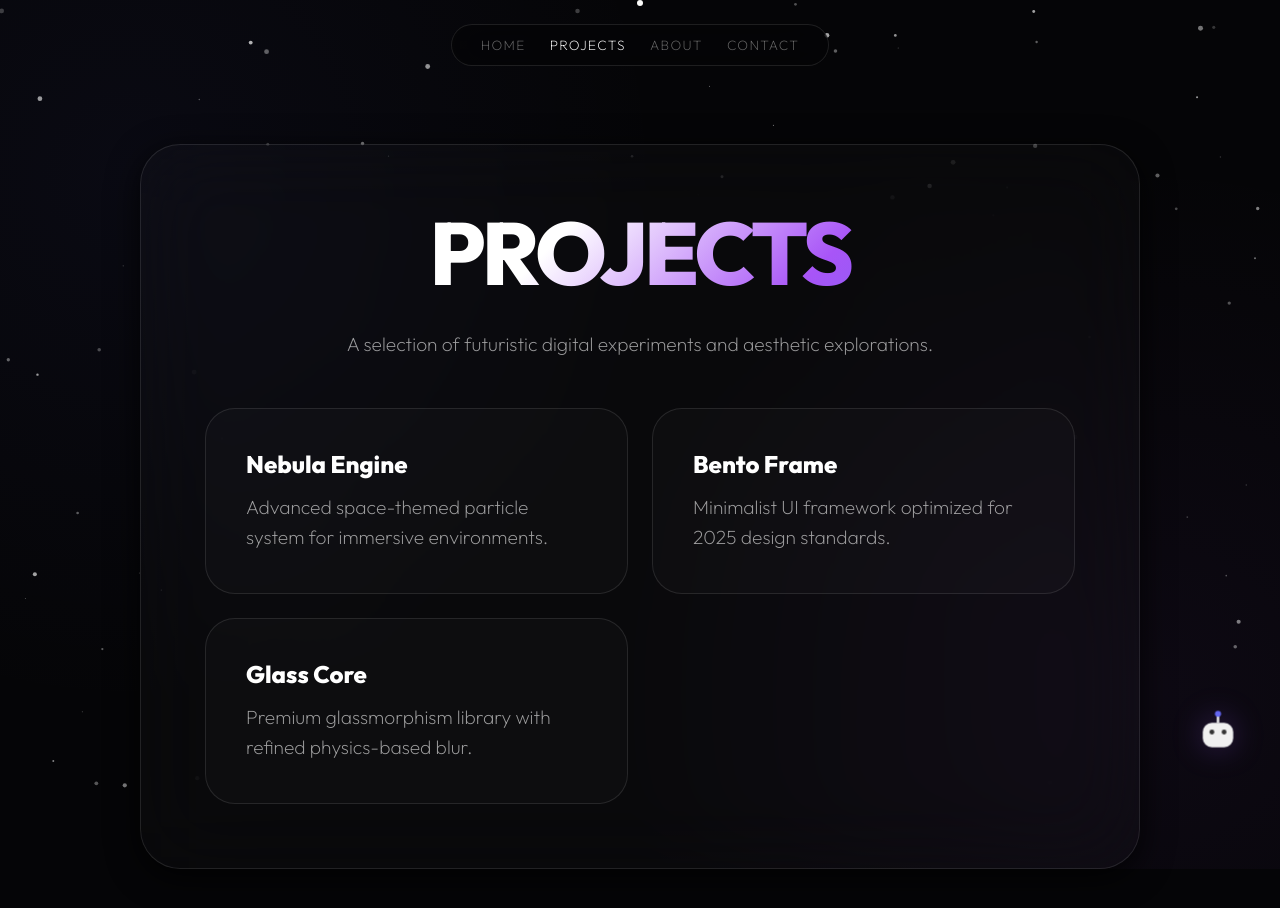
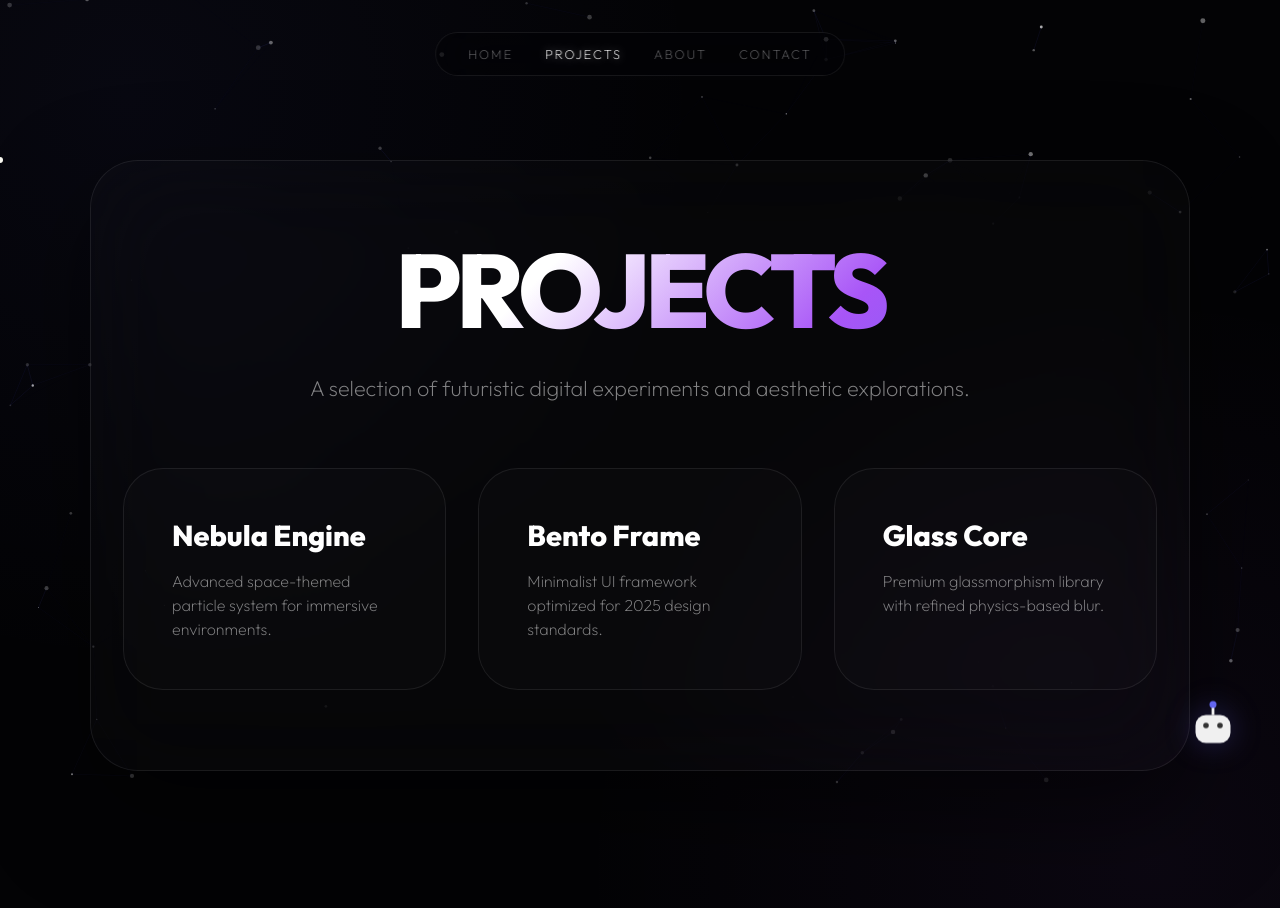
Before and after one commit to sunyoong/ethereal-portfolio, a website built with Vite: page projects.html in a window 1280 px wide. Before the commit the page ends 869 px from the top, so only its background shows below. Built offline with nearby package versions, Linux system fonts and the light colour scheme.

Commit message:
Hyper-Enhance design: Neural particles, 3D tilts, and scroll reveals

```diff
--- a/main.js
+++ b/main.js
@@ -1,52 +1,63 @@
-// --- 2025 Bento Particle Engine ---
+// --- 2025 Hyper-Particle Engine (Neural Style) ---
 const canvas = document.getElementById('space-canvas');
 const ctx = canvas.getContext('2d');
 let particles = [];
 let width, height;
-let mouse = { x: 0, y: 0 };
+let mouse = { x: -100, y: -100 };
 
 function initCanvas() {
     width = canvas.width = window.innerWidth;
     height = canvas.height = window.innerHeight;
     particles = [];
-    const count = Math.min(window.innerWidth / 10, 150);
+    const count = Math.min(window.innerWidth / 8, 120);
     for (let i = 0; i < count; i++) {
         particles.push({
             x: Math.random() * width,
             y: Math.random() * height,
-            vx: (Math.random() - 0.5) * 0.2,
-            vy: (Math.random() - 0.5) * 0.2,
+            vx: (Math.random() - 0.5) * 0.3,
+            vy: (Math.random() - 0.5) * 0.3,
             size: Math.random() * 2 + 0.5,
-            opacity: Math.random() * 0.5 + 0.2,
-            baseX: 0, baseY: 0
+            opacity: Math.random() * 0.5 + 0.2
         });
     }
 }
 
 function draw() {
     ctx.clearRect(0, 0, width, height);
-    particles.forEach(p => {
-        // Subtle drift
+
+    for (let i = 0; i < particles.length; i++) {
+        const p = particles[i];
         p.x += p.vx;
         p.y += p.vy;
 
-        // Mouse Parallax
-        const dx = mouse.x - width / 2;
-        const dy = mouse.y - height / 2;
-        const px = p.x + (dx * 0.02);
-        const py = p.y + (dy * 0.02);
+        // Parallax drift based on mouse
+        const dxM = (mouse.x - width / 2) * 0.01;
+        const dyM = (mouse.y - height / 2) * 0.01;
+        const drawX = p.x + dxM;
+        const drawY = p.y + dyM;
 
-        ctx.fillStyle = `rgba(255, 255, 255, ${p.opacity * (Math.sin(Date.now() * 0.001 + p.size) * 0.3 + 0.7)})`;
+        ctx.fillStyle = `rgba(255, 255, 255, ${p.opacity * (Math.sin(Date.now() * 0.001 + i) * 0.3 + 0.7)})`;
         ctx.beginPath();
-        ctx.arc(px, py, p.size, 0, Math.PI * 2);
+        ctx.arc(drawX, drawY, p.size, 0, Math.PI * 2);
         ctx.fill();
 
-        // Wrap around
-        if (p.x < 0) p.x = width;
-        if (p.x > width) p.x = 0;
-        if (p.y < 0) p.y = height;
-        if (p.y > height) p.y = 0;
-    });
+        // Neural connections
+        for (let j = i + 1; j < particles.length; j++) {
+            const p2 = particles[j];
+            const dist = Math.hypot(p.x - p2.x, p.y - p2.y);
+            if (dist < 100) {
+                ctx.strokeStyle = `rgba(99, 102, 241, ${0.2 * (1 - dist / 100)})`;
+                ctx.lineWidth = 0.5;
+                ctx.beginPath();
+                ctx.moveTo(drawX, drawY);
+                ctx.lineTo(p2.x + dxM, p2.y + dyM);
+                ctx.stroke();
+            }
+        }
+
+        if (p.x < 0) p.x = width; if (p.x > width) p.x = 0;
+        if (p.y < 0) p.y = height; if (p.y > height) p.y = 0;
+    }
     requestAnimationFrame(draw);
 }
 
@@ -55,74 +66,82 @@ document.addEventListener('mousemove', (e) => {
     mouse.x = e.clientX;
     mouse.y = e.clientY;
 
-    // Update tiny cursor dot
+    // Tiny cursor follow
     const dot = document.getElementById('cursor-dot');
     if (dot) {
         dot.style.left = e.clientX + 'px';
         dot.style.top = e.clientY + 'px';
     }
 
-    // Interactive spotlight for bento items
-    const items = document.querySelectorAll('.item');
+    // 3D Card Tilt & Spotlight
+    const items = document.querySelectorAll('.item, .container');
     items.forEach(item => {
         const rect = item.getBoundingClientRect();
         const x = e.clientX - rect.left;
         const y = e.clientY - rect.top;
         item.style.setProperty('--x', `${x}px`);
         item.style.setProperty('--y', `${y}px`);
+
+        if (item.classList.contains('item')) {
+            const centerX = rect.width / 2;
+            const centerY = rect.height / 2;
+            const rotateX = (centerY - y) / 10;
+            const rotateY = (x - centerX) / 10;
+            item.style.transform = `perspective(1000px) rotateX(${rotateX}deg) rotateY(${rotateY}deg) translateY(-5px)`;
+        }
     });
+});
+
+document.addEventListener('mouseleave', () => {
+    document.querySelectorAll('.item').forEach(item => item.style.transform = '');
 });
 
 initCanvas();
 draw();
 
-// --- Tiny Cursor Hover Logic ---
-const interactive = document.querySelectorAll('a, button, #mascot, #tagline');
+// --- Tiny Cursor Interaction ---
+const interactive = document.querySelectorAll('a, button, #mascot, #tagline, .item');
 interactive.forEach(el => {
-    el.addEventListener('mouseenter', () => {
-        document.getElementById('cursor-dot').classList.add('active');
-    });
-    el.addEventListener('mouseleave', () => {
-        document.getElementById('cursor-dot').classList.remove('active');
-    });
+    el.addEventListener('mouseenter', () => document.getElementById('cursor-dot').classList.add('active'));
+    el.addEventListener('mouseleave', () => document.getElementById('cursor-dot').classList.remove('active'));
 });
 
-// --- Simple Active Nav ---
+// --- Scroll Reveal ---
+const observer = new IntersectionObserver((entries) => {
+    entries.forEach(entry => {
+        if (entry.isIntersecting) {
+            entry.target.style.opacity = 1;
+            entry.target.style.transform = 'translateY(0) scale(1)';
+        }
+    });
+}, { threshold: 0.1 });
+
+document.querySelectorAll('.item, h1, p').forEach(el => {
+    el.style.opacity = 0;
+    el.style.transform = 'translateY(30px) scale(0.95)';
+    el.style.transition = 'all 0.8s cubic-bezier(0.16, 1, 0.3, 1)';
+    observer.observe(el);
+});
+
+// --- Active Nav ---
 const path = window.location.pathname;
 document.querySelectorAll('nav a').forEach(link => {
     const href = link.getAttribute('href');
-    if (path.endsWith(href) || (path.endsWith('/') && href === 'index.html')) {
-        link.classList.add('active');
+    if (path.endsWith(href) || (path.endsWith('/') && href === 'index.html')) link.classList.add('active');
+});
+
+// --- Click Sparks ---
+document.addEventListener('mousedown', (e) => {
+    for (let i = 0; i < 8; i++) {
+        const s = document.createElement('div');
+        s.style.cssText = `position:fixed;width:4px;height:4px;background:white;border-radius:50%;left:${e.clientX}px;top:${e.clientY}px;pointer-events:none;z-index:9999;transition:all 0.8s cubic-bezier(0.16,1,0.3,1);`;
+        document.body.appendChild(s);
+        const angle = Math.random() * Math.PI * 2;
+        const dist = 60 + Math.random() * 60;
+        requestAnimationFrame(() => {
+            s.style.transform = `translate(${Math.cos(angle) * dist}px, ${Math.sin(angle) * dist}px) scale(0)`;
+            s.style.opacity = '0';
+        });
+        setTimeout(() => s.remove(), 800);
     }
 });
-
-// --- Mouse-click Sparkle (Minimal 2025) ---
-document.addEventListener('mousedown', (e) => {
-    for (let i = 0; i < 6; i++) {
-        const s = document.createElement('div');
-        s.style.cssText = `
-            position: fixed;
-            width: 4px;
-            height: 4px;
-            background: white;
-            border-radius: 50%;
-            left: ${e.clientX}px;
-            top: ${e.clientY}px;
-            pointer-events: none;
-            z-index: 9999;
-            transition: all 0.6s cubic-bezier(0.16, 1, 0.3, 1);
-        `;
-        document.body.appendChild(s);
-
-        const angle = Math.random() * Math.PI * 2;
-        const dist = 50 + Math.random() * 50;
-        const tx = Math.cos(angle) * dist;
-        const ty = Math.sin(angle) * dist;
-
-        requestAnimationFrame(() => {
-            s.style.transform = `translate(${tx}px, ${ty}px) scale(0)`;
-            s.style.opacity = '0';
-        });
-        setTimeout(() => s.remove(), 600);
-    }
-});
--- a/style.css
+++ b/style.css
@@ -1,13 +1,12 @@
 :root {
     --primary: #6366f1;
     --secondary: #a855f7;
-    --bg: #050507;
+    --bg: #030305;
     --text: #ffffff;
     --glass: rgba(255, 255, 255, 0.03);
-    --glass-border: rgba(255, 255, 255, 0.1);
+    --glass-border: rgba(255, 255, 255, 0.08);
     --accent: #10b981;
-    --bento-bg: rgba(255, 255, 255, 0.02);
-    --card-shadow: 0 8px 32px 0 rgba(0, 0, 0, 0.8);
+    --bento-bg: rgba(255, 255, 255, 0.015);
 }
 
 * {
@@ -16,7 +15,6 @@
     box-sizing: border-box;
     font-family: 'Outfit', sans-serif;
     cursor: none !important;
-    /* Hide default for tiny cursor */
 }
 
 body {
@@ -24,15 +22,11 @@ body {
     color: var(--text);
     overflow-x: hidden;
     min-height: 100vh;
-    display: flex;
-    flex-direction: column;
-    align-items: center;
     background-image:
-        radial-gradient(circle at 10% 20%, rgba(99, 102, 241, 0.05) 0%, transparent 40%),
-        radial-gradient(circle at 90% 80%, rgba(168, 85, 247, 0.05) 0%, transparent 40%);
+        radial-gradient(circle at 10% 10%, rgba(99, 102, 241, 0.05) 0%, transparent 40%),
+        radial-gradient(circle at 90% 90%, rgba(168, 85, 247, 0.05) 0%, transparent 40%);
 }
 
-/* --- Tiny Elegant Cursor --- */
 #cursor-dot {
     position: fixed;
     width: 6px;
@@ -43,58 +37,47 @@ body {
     z-index: 10000;
     transition: transform 0.2s cubic-bezier(0.19, 1, 0.22, 1);
     mix-blend-mode: difference;
+    transform: translate(-50%, -50%);
 }
 
 #cursor-dot.active {
-    transform: scale(8);
-    background: rgba(255, 255, 255, 0.1);
-    border: 1px solid rgba(255, 255, 255, 0.5);
+    transform: translate(-50%, -50%) scale(10);
+    background: rgba(255, 255, 255, 0.05);
+    border: 0.1px solid rgba(255, 255, 255, 0.3);
 }
 
-/* --- Responsive Navigation --- */
 nav {
     position: fixed;
-    top: 1.5rem;
+    top: 2rem;
+    left: 50%;
+    transform: translateX(-50%);
     z-index: 1000;
     display: flex;
-    gap: 1.5rem;
-    background: rgba(5, 5, 7, 0.7);
-    backdrop-filter: blur(20px);
-    -webkit-backdrop-filter: blur(20px);
-    padding: 0.7rem 1.8rem;
+    gap: 2rem;
+    background: rgba(3, 3, 5, 0.6);
+    backdrop-filter: blur(25px);
+    -webkit-backdrop-filter: blur(25px);
+    padding: 0.8rem 2rem;
     border-radius: 100px;
     border: 1px solid var(--glass-border);
-    animation: slideDown 0.8s cubic-bezier(0.16, 1, 0.3, 1);
-}
-
-@keyframes slideDown {
-    from {
-        transform: translateY(-100%);
-        opacity: 0;
-    }
-
-    to {
-        transform: translateY(0);
-        opacity: 1;
-    }
 }
 
 nav a {
     color: rgba(255, 255, 255, 0.4);
     text-decoration: none;
     font-weight: 500;
-    font-size: 0.85rem;
+    font-size: 0.8rem;
     text-transform: uppercase;
-    letter-spacing: 0.1em;
-    transition: all 0.3s ease;
+    letter-spacing: 0.15em;
+    transition: 0.3s;
 }
 
 nav a:hover,
 nav a.active {
-    color: var(--text);
+    color: white;
+    text-shadow: 0 0 10px rgba(255, 255, 255, 0.5);
 }
 
-/* --- Atmospheric Background --- */
 #space-canvas {
     position: fixed;
     top: 0;
@@ -104,181 +87,133 @@ nav a.active {
     z-index: -2;
 }
 
-/* --- Mascot Pinned & Interactive --- */
 #mascot {
     position: fixed;
     bottom: 2rem;
     right: 2rem;
-    width: 60px;
-    height: 60px;
+    width: 70px;
+    height: 70px;
     z-index: 500;
-    pointer-events: auto;
-    filter: drop-shadow(0 0 15px rgba(99, 102, 241, 0.4));
+    filter: drop-shadow(0 0 15px rgba(99, 102, 241, 0.3));
     animation: breathing 4s ease-in-out infinite;
-    transition: all 0.3s cubic-bezier(0.175, 0.885, 0.32, 1.275);
+    transition: 0.5s cubic-bezier(0.175, 0.885, 0.32, 1.275);
 }
 
 #mascot:hover {
-    transform: scale(1.2) rotate(10deg);
+    transform: scale(1.2) rotate(15deg);
+    filter: drop-shadow(0 0 25px var(--secondary));
 }
 
 @keyframes breathing {
 
     0%,
     100% {
-        transform: translateY(0) scale(1);
-        filter: drop-shadow(0 0 10px rgba(99, 102, 241, 0.2));
+        transform: translateY(0);
     }
 
     50% {
-        transform: translateY(-12px) scale(1.03);
-        filter: drop-shadow(0 0 20px rgba(168, 85, 247, 0.4));
+        transform: translateY(-15px);
     }
 }
 
-/* --- Bento Container --- */
 .container {
-    margin-top: 18vh;
-    padding: 4rem;
+    margin: 20vh auto 10vh;
+    padding: 5rem 2rem;
     background: var(--bento-bg);
-    backdrop-filter: blur(40px);
-    -webkit-backdrop-filter: blur(40px);
+    backdrop-filter: blur(50px);
+    -webkit-backdrop-filter: blur(50px);
     border: 1px solid var(--glass-border);
-    border-radius: 40px;
+    border-radius: 48px;
     text-align: center;
-    z-index: 10;
-    max-width: 1000px;
+    max-width: 1100px;
     width: 90%;
-    box-shadow: var(--card-shadow);
-    animation: fadeInScale 1s cubic-bezier(0.16, 1, 0.3, 1);
-}
-
-@keyframes fadeInScale {
-    from {
-        opacity: 0;
-        transform: scale(0.95) translateY(20px);
-    }
-
-    to {
-        opacity: 1;
-        transform: scale(1) translateY(0);
-    }
+    box-shadow: 0 40px 100px rgba(0, 0, 0, 0.5);
+    perspective: 1000px;
 }
 
 h1 {
-    font-size: clamp(2.2rem, 10vw, 5.5rem);
+    font-size: clamp(2.5rem, 12vw, 6.5rem);
     font-weight: 800;
-    line-height: 1;
+    line-height: 0.95;
     margin-bottom: 2rem;
     background: linear-gradient(135deg, #fff 40%, var(--secondary), var(--primary));
     -webkit-background-clip: text;
     -webkit-text-fill-color: transparent;
-    letter-spacing: -0.04em;
-    animation: revealText 1.2s cubic-bezier(0.16, 1, 0.3, 1);
-}
-
-@keyframes revealText {
-    from {
-        transform: translateY(30px);
-        opacity: 0;
-    }
-
-    to {
-        transform: translateY(0);
-        opacity: 1;
-    }
+    letter-spacing: -0.05em;
 }
 
 p {
-    font-size: 1.2rem;
-    color: rgba(255, 255, 255, 0.6);
-    line-height: 1.6;
-    max-width: 700px;
+    font-size: 1.35rem;
+    color: rgba(255, 255, 255, 0.5);
+    line-height: 1.5;
+    max-width: 750px;
     margin: 0 auto;
     font-weight: 200;
 }
 
-/* --- Bento Grid Items --- */
 .grid {
     display: grid;
-    grid-template-columns: repeat(auto-fit, minmax(280px, 1fr));
-    gap: 1.5rem;
-    margin-top: 3rem;
+    grid-template-columns: repeat(auto-fit, minmax(300px, 1fr));
+    gap: 2rem;
+    margin-top: 4rem;
     width: 100%;
 }
 
 .item {
-    background: rgba(255, 255, 255, 0.02);
+    background: rgba(255, 255, 255, 0.015);
     border: 1px solid var(--glass-border);
-    padding: 2.5rem;
-    border-radius: 30px;
+    padding: 3rem;
+    border-radius: 40px;
     text-align: left;
-    transition: all 0.4s cubic-bezier(0.23, 1, 0.32, 1);
+    transition: transform 0.1s ease-out, background 0.4s, border 0.4s;
     position: relative;
     overflow: hidden;
+    transform-style: preserve-3d;
 }
 
-.item::before {
+.item::after {
     content: '';
     position: absolute;
     top: 0;
     left: 0;
     width: 100%;
     height: 100%;
-    background: radial-gradient(circle at var(--x) var(--y), rgba(255, 255, 255, 0.08) 0%, transparent 50%);
+    background: radial-gradient(circle at var(--x) var(--y), rgba(255, 255, 255, 0.1) 0%, transparent 60%);
     pointer-events: none;
     opacity: 0;
     transition: opacity 0.3s;
 }
 
 .item:hover {
-    background: rgba(255, 255, 255, 0.05);
-    transform: translateY(-8px);
-    border-color: rgba(255, 255, 255, 0.2);
+    background: rgba(255, 255, 255, 0.04);
+    border-color: rgba(255, 255, 255, 0.3);
 }
 
-.item:hover::before {
+.item:hover::after {
     opacity: 1;
 }
 
-.item h2,
 .item h3 {
-    margin-bottom: 0.8rem;
+    font-size: 1.8rem;
+    margin-bottom: 1rem;
     color: #fff;
-    font-size: 1.5rem;
+    transform: translateZ(20px);
 }
 
-/* --- Responsive Adjustments --- */
+.item p {
+    font-size: 1rem;
+    transform: translateZ(10px);
+}
+
 @media (max-width: 768px) {
     .container {
-        padding: 2rem;
-        margin-top: 15vh;
-        border-radius: 30px;
+        padding: 3rem 1.5rem;
+        border-radius: 32px;
     }
 
     nav {
         gap: 1rem;
-        padding: 0.6rem 1.2rem;
-    }
-
-    nav a {
-        font-size: 0.75rem;
-    }
-
-    #mascot {
-        width: 50px;
-        height: 50px;
-        bottom: 1.5rem;
-        right: 1.5rem;
+        padding: 0.6rem 1.5rem;
+        width: auto;
     }
 }
-
-@media (max-width: 480px) {
-    h1 {
-        font-size: 2.5rem;
-    }
-
-    p {
-        font-size: 1rem;
-    }
-}
```
